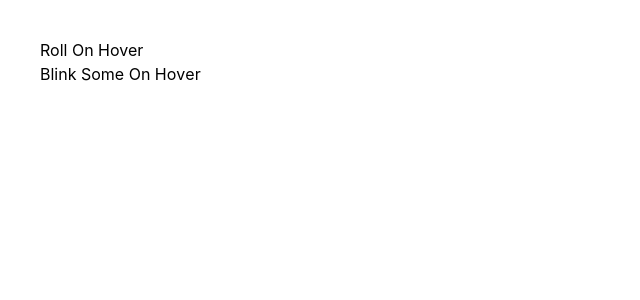
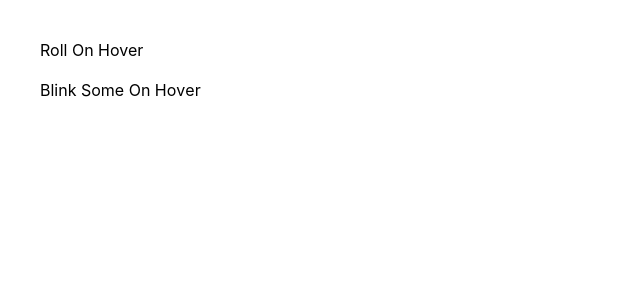
Before and after one commit to mamangss/components, a React (Create React App) app: page / in a window 1280 px wide. Shown: the top 300 px of the page, without its empty margins (0-640 px from the left). Built offline with nearby package versions, Linux system fonts and the light colour scheme.

Commit message:
fix: remove flexbox and layout app'

```diff
--- a/src/App.module.scss
+++ b/src/App.module.scss
@@ -1,3 +1,6 @@
 .app {
 	padding: 40px;
+	display: flex;
+	flex-direction: column;
+	gap: 20px;
 }
--- a/src/components/BlinkSomeOnHover/BlinkSomeOnHover.module.scss
+++ b/src/components/BlinkSomeOnHover/BlinkSomeOnHover.module.scss
@@ -1,8 +1,6 @@
 .blinkSomeOnHover {
 	cursor: pointer;
-	display: flexbox;
-	flex-direction: row;
-	flex-wrap: wrap;
+	display: inline-block;
 
 	&:hover {
 		.blinkChar-0 {
```
